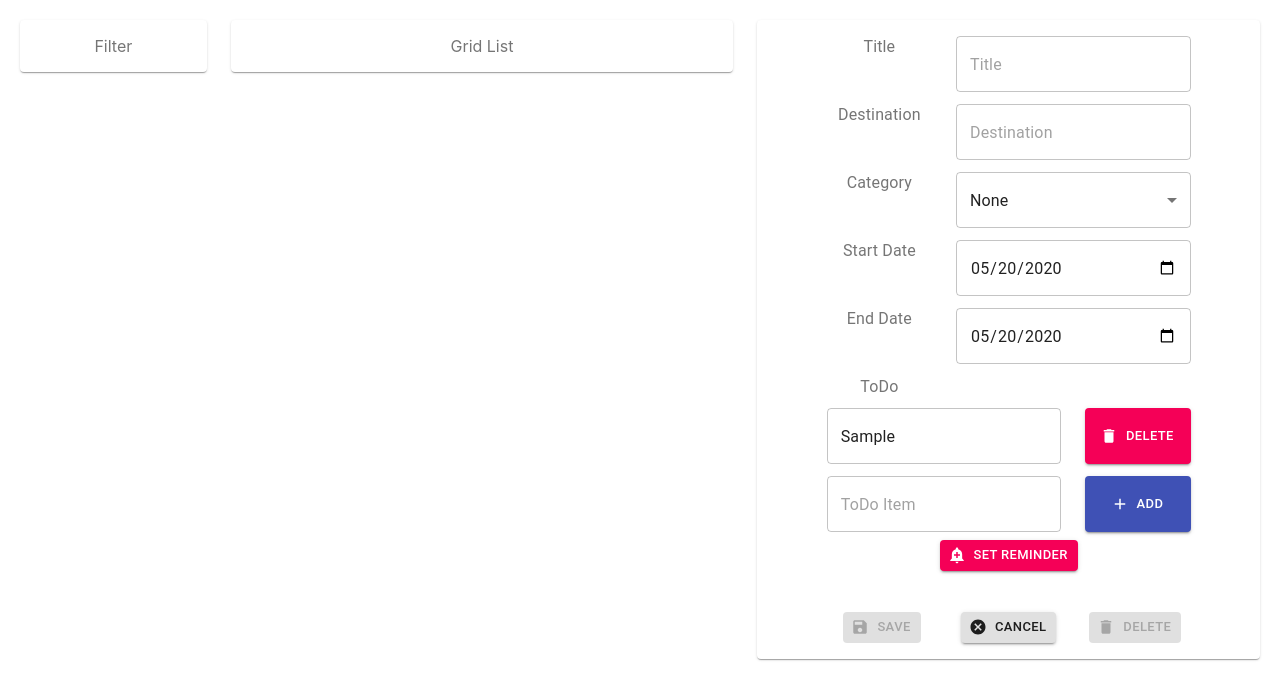
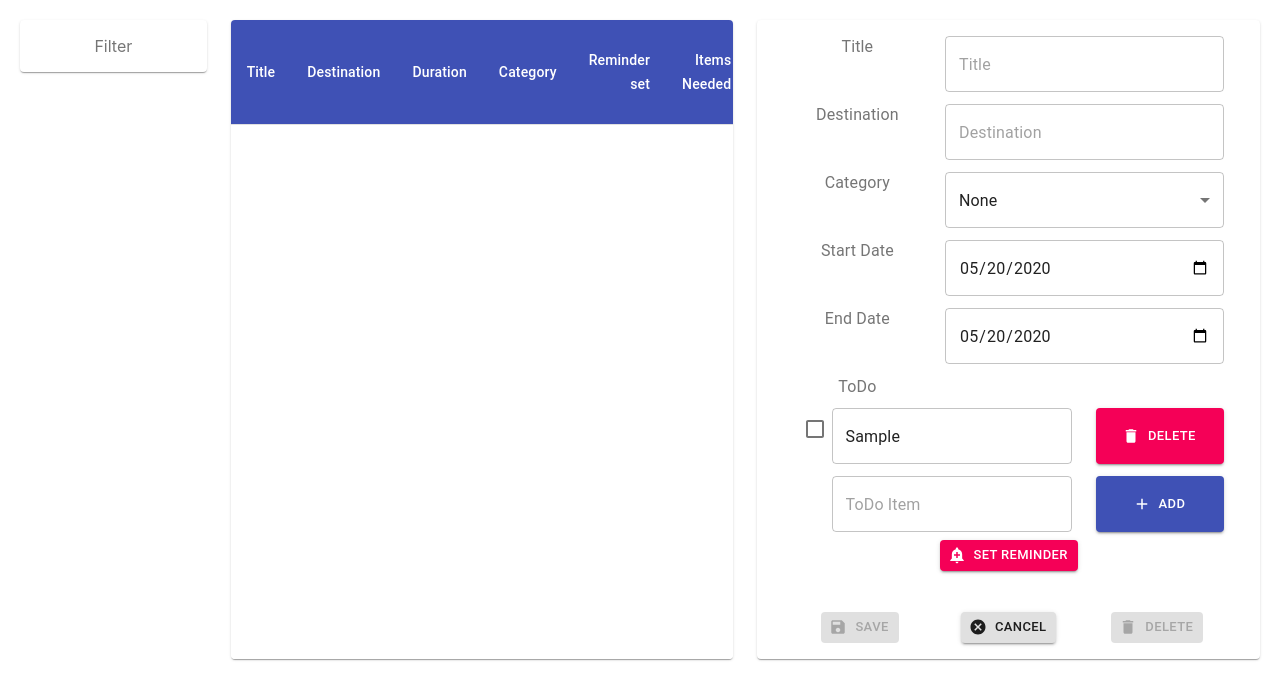
Before and after one commit to JackPriyan/Trip_app, a React (Create React App) app: page / in a window 1280 px wide. Both pictures are taken after typing "Sample" into the empty fields and a click on the button "ADD". Shown: the top 700 px of the page. Built offline with nearby package versions, Linux system fonts and the light colour scheme.

Commit message:
Added Todo isDone CheckBoxes and implemented Grid List Items read from localStorage

```diff
--- a/src/Components/App/App.js
+++ b/src/Components/App/App.js
@@ -32,9 +32,7 @@ function App() {
           </Paper>
         </Grid>
         <Grid item xs={5}>
-          <Paper className={classes.paper}>
             <ListPanel></ListPanel>
-          </Paper>
         </Grid>
         <Grid item xs={5}>
           <Paper className={classes.paper}>
--- a/src/Components/DetailsForm/form.js
+++ b/src/Components/DetailsForm/form.js
@@ -16,6 +16,7 @@ import Select from '@material-ui/core/Select';
 import InputLabel from '@material-ui/core/InputLabel';
 import MenuItem from '@material-ui/core/MenuItem';
 import moment from 'moment'
+import Checkbox from '@material-ui/core/Checkbox';
 
 const theme = createMuiTheme({
     palette: {
@@ -129,18 +130,31 @@ class form extends Component {
                     if(this.state.newTodo.trim()){
                         //Sets the todo id by incrementing the id of last todo item if todo is not empty else id = 0
                         newState = {
-                            ...this.state, newTodo:'' , todos:[...this.state.todos,{id: this.state.todos.length? this.state.todos[this.state.todos.length-1].id+1: 0,text:this.state.newTodo}]
+                            ...this.state, newTodo:'' , todos:[...this.state.todos,{id: this.state.todos.length? this.state.todos[this.state.todos.length-1].id+1: 0,text:this.state.newTodo, isDone: false}]
                         };
 
                     console.log('State after addTodo change',this.state);
                     }
                     break;
                 case "deleteTodo":
+                    //Removing the selected todo from todo array by id
                     const newTodo = this.state.todos.filter( (item, index)=>{if(item.id != itemIndex){ console.log("item.id =>",item.id);  return item;} });
                     newState = {
                         ...this.state, todos:newTodo
                     };
                     break;
+                case "checkToDo":
+                    const checkTodo = this.state.todos.filter( (item, index)=>{if(item.id == itemIndex){ console.log("item.id =>",item.id); item.isDone = !item.isDone; } return item; });
+                    newState = {
+                        ...this.state, todos:checkTodo
+                    };
+                    break;
+                case "updateToDoText":
+                    const updateTodo = this.state.todos.filter( (item, index)=>{if(item.id == itemIndex){ console.log("item.id =>",item.id); item.text = value; } return item; });
+                    newState = {
+                        ...this.state, todos:updateTodo
+                    };
+                        break;
                 case "newTodo":
                     newState = {
                         ...this.state, newTodo:value
@@ -178,7 +192,10 @@ class form extends Component {
                         endDate: this.state.endDate,
                         todos: this.state.todos,
                         isReminderSet: this.state.isReminderSet,
-                        reminderTime: this.state.reminderTime
+                        reminderTime: this.state.reminderTime,
+                        state: 0,
+                        duration: (moment.duration(moment(this.state.endDate, "YYYY-MM-DD").diff(this.state.startDate, "YYYY-MM-DD")).asDays())
+
                     });
                     console.log("newList => ", newList);
                     window.localStorage.setItem("TripList", JSON.stringify(newList));
@@ -207,7 +224,8 @@ class form extends Component {
                                         placeholder="Title"
                                         variant="outlined"
                                         value={this.state.title||''}
-                                        onChange={(event) => handleChange("title", event)}/>
+                                        onChange={(event) => handleChange("title", event)}
+                                        style={{width:'100%'}}/>
                         </Grid>
                     </Grid>
                     <Grid container spacing={3}>
@@ -220,7 +238,8 @@ class form extends Component {
                                         placeholder="Destination"
                                         variant="outlined"
                                         value={this.state.destination || ''}
-                                        onChange={(event) => handleChange("destination", event)}/>
+                                        onChange={(event) => handleChange("destination", event)}
+                                        style={{width:'100%'}}/>
                         </Grid>
                     </Grid>
                     <Grid container spacing={3}>
@@ -285,14 +304,18 @@ class form extends Component {
 
                     <Grid container spacing={3}
                           key={index}>
-
-                        <Grid item xs={8}>
+                        <Grid item xs={1}>
+                            <Checkbox name={index} color="primary"
+                                        checked={item.isDone}
+                                        onChange={(event) => handleChange("checkToDo", event, item.id)}/>
+                        </Grid>
+                        <Grid item xs={7}>
                             <TextField id="outlined-basic"
                                         className={classes.formStyle}
                                         placeholder="ToDo Item"
                                         variant="outlined"
                                         value={item.text || ''}
-                                        InputProps={{inputProps:{readOnly: true}}}/>
+                                        onChange={(event) => handleChange("updateToDoText", event, item.id)}/>
                         </Grid>
                         <Grid item xs={4}>
                             <Button id={item.id}
@@ -310,7 +333,10 @@ class form extends Component {
                     </Grid>)
                     }
                     <Grid container spacing={3}>
-                        <Grid item xs={8}>
+                        <Grid item xs={1} style={{width:'2rem'}}>
+
+                        </Grid>
+                        <Grid item xs={7}  style={{width:'100%'}}>
                         <TextField id="outlined-basic"
                                         className={classes.formStyle}
                                         placeholder="ToDo Item"
@@ -318,7 +344,7 @@ class form extends Component {
                                     onChange={(event) => handleChange("newTodo", event)}
                                     value={this.state.newTodo || ''}/>
                         </Grid>
-                        <Grid item xs={4}>
+                        <Grid item xs={4} style={{width:'100%'}}>
                             <Button style={{height: '100%', width: '100%'}}
                                     size="small"
                                     variant="contained"
--- a/src/Components/TripList/grid_list.js
+++ b/src/Components/TripList/grid_list.js
@@ -1,12 +1,53 @@
 import React, {Component} from 'react';
+import Table from '@material-ui/core/Table';
+import TableBody from '@material-ui/core/TableBody';
+import TableCell from '@material-ui/core/TableCell';
+import TableContainer from '@material-ui/core/TableContainer';
+import TableHead from '@material-ui/core/TableHead';
+import TableRow from '@material-ui/core/TableRow';
+import Paper from '@material-ui/core/Paper';
 
 export default class grid_list extends Component {
 
+    constructor(props){
+        super();
+        var items = [];
+        items = JSON.parse(window.localStorage.getItem("TripList"));
+        console.log("get List items => ",items)
+        const initialState = {items : items?items:[]}
+        this.state = {...initialState, initialState : initialState};
+    }
+
     render(){
+        const headers = ["Title", "Destination", "Duration", "Category", "Reminder set", "Items Needed", "Trip Planning State"];
         return(
-            <div>
-                Grid List
-            </div>
+                  <TableContainer component={Paper} style={{height:'100%'}}>
+                    <Table aria-label="simple table" style={{ width: "auto", tableLayout: "auto" }}>
+                        <TableHead style={{height:'100%', backgroundColor: '#3f51b5', color: 'white'}}>
+                        <TableRow>
+                        {headers.map((header)=>
+                            <TableCell align="right" style={{color: 'white'}}>{header}</TableCell>
+                        )
+                        }
+                        </TableRow>
+                        </TableHead>
+                        <TableBody>
+                        {
+                            this.state.items.map((item, index)=>
+                            <TableRow key={index}>
+                                <TableCell align="right" component="th" scope="row" width={150}>{item.title}</TableCell>
+                                <TableCell align="right" component="th" scope="row" width={150}>{item.destination}</TableCell>
+                                <TableCell align="right" >{item.duration+(item.duration > 1? " Days": " Day" )}</TableCell>
+                                <TableCell align="right">{item.category}</TableCell>
+                                <TableCell align="right">{item.isReminderSet.toString()}</TableCell>
+                                <TableCell align="right">{item.todos && item.todos.length ? true.toString(): false.toString()}</TableCell>
+                                <TableCell align="right">{item.todos && item.todos.length ? true.toString(): false.toString()}</TableCell>
+                            </TableRow>
+                            )
+                        }
+                        </TableBody>
+                    </Table>
+                    </TableContainer>
         );
     }
 }
```
